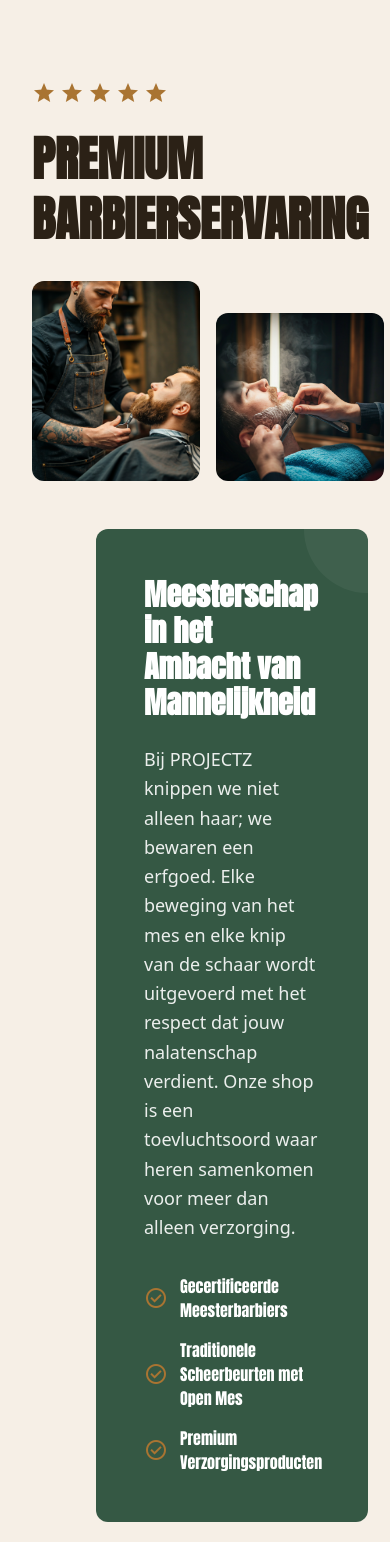
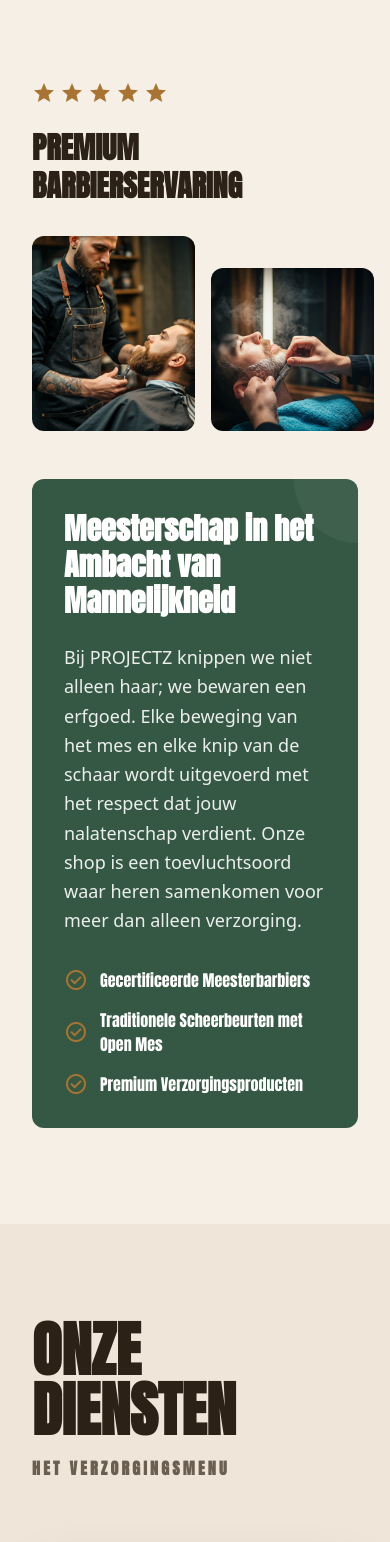
Before and after one commit to Jurre9875/projectz, a Next.js app: page / in a window 390 px wide. Shown: the part 1100-2642 px from the top of the page. Built offline with nearby package versions, Linux system fonts and the light colour scheme.

Commit message:
feedbacknummer 4 verbeterd

```diff
--- a/src/components/sections/home/About.js
+++ b/src/components/sections/home/About.js
@@ -18,7 +18,7 @@ export default function About() {
               ))}
             </div>
 
-            <h2 className="text-on-surface mb-8 font-headline text-5xl leading-tight font-black">
+            <h2 className="text-on-surface mb-8 font-headline text-3xl sm:text-5xl leading-tight font-black">
               PREMIUM <br />
               BARBIERSERVARING
             </h2>
@@ -37,7 +37,7 @@ export default function About() {
             </div>
           </div>
 
-          <div className="bg-primary relative overflow-hidden rounded-xl p-12 md:p-20 lg:col-span-7 ml-16">
+          <div className="bg-primary relative overflow-hidden rounded-xl p-8 md:p-12 lg:p-20 lg:col-span-7 lg:ml-16">
             <div className="absolute top-0 right-0 -mt-16 -mr-16 h-32 w-32 rounded-full bg-white/5" />
 
             <h3 className="mb-6 font-headline text-3xl font-bold text-white">
```
